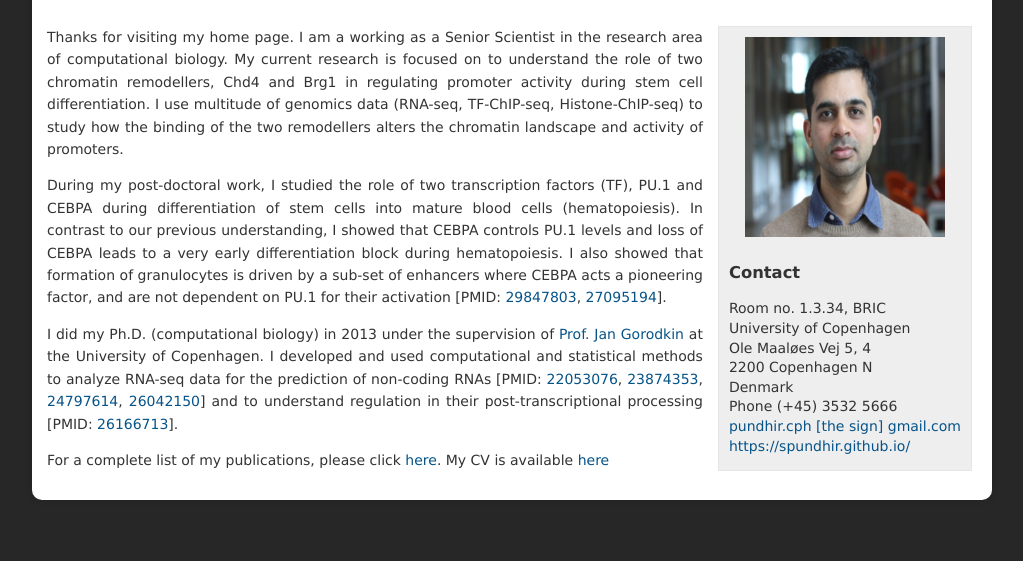
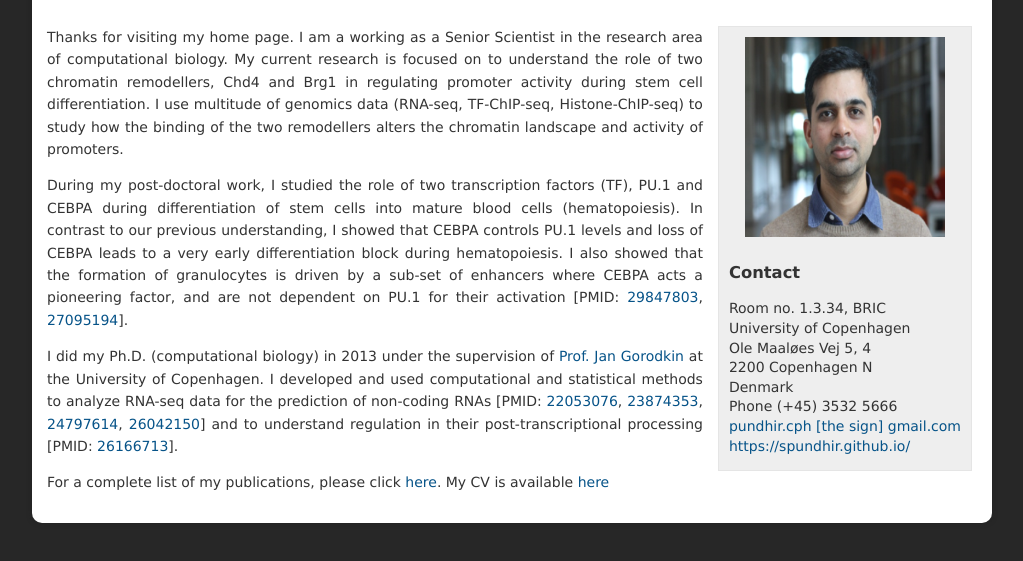
Before and after one commit to spundhir/spundhir.github.io, a plain HTML site: page index.html in a window 1280 px wide. Shown: the part 109-670 px from the top of the page, without its empty margins (128-1151 px from the left). Drawn offline with Linux system fonts and the light colour scheme.

Commit message:
Update Aug 21, 2018

```diff
--- a/index.html
+++ b/index.html
@@ -50,7 +50,7 @@
 
         <p style="text-align:justify">Thanks for visiting my home page. I am a working as a Senior Scientist in the research area of computational biology. My current research is focused on to understand the role of two chromatin remodellers, Chd4 and Brg1 in regulating promoter activity during stem cell differentiation. I use multitude of genomics data (RNA-seq, TF-ChIP-seq, Histone-ChIP-seq) to study how the binding of the two remodellers alters the chromatin landscape and activity of promoters.</p>
 
-        <p style="text-align:justify">During my post-doctoral work, I studied the role of two transcription factors (TF), PU.1 and CEBPA during differentiation of stem cells into mature blood cells (hematopoiesis). In contrast to our previous understanding, I showed that CEBPA controls PU.1 levels and loss of CEBPA leads to a very early differentiation block during hematopoiesis. I also showed that formation of granulocytes is driven by a sub-set of enhancers where CEBPA acts a pioneering factor, and are not dependent on PU.1 for their activation [PMID: <a href="https://www.cell.com/cell-reports/fulltext/S2211-1247(18)30745-9?_returnURL=https%3A%2F%2Flinkinghub.elsevier.com%2Fretrieve%2Fpii%2FS2211124718307459%3Fshowall%3Dtrue" target="_blank">29847803</a>, <a href="https://www.ncbi.nlm.nih.gov/pubmed/27095194" target="_blank">27095194</a>].</p>
+        <p style="text-align:justify">During my post-doctoral work, I studied the role of two transcription factors (TF), PU.1 and CEBPA during differentiation of stem cells into mature blood cells (hematopoiesis). In contrast to our previous understanding, I showed that CEBPA controls PU.1 levels and loss of CEBPA leads to a very early differentiation block during hematopoiesis. I also showed that the formation of granulocytes is driven by a sub-set of enhancers where CEBPA acts a pioneering factor, and are not dependent on PU.1 for their activation [PMID: <a href="https://www.cell.com/cell-reports/fulltext/S2211-1247(18)30745-9?_returnURL=https%3A%2F%2Flinkinghub.elsevier.com%2Fretrieve%2Fpii%2FS2211124718307459%3Fshowall%3Dtrue" target="_blank">29847803</a>, <a href="https://www.ncbi.nlm.nih.gov/pubmed/27095194" target="_blank">27095194</a>].</p>
 
         <p style="text-align:justify">I did my Ph.D. (computational biology) in 2013 under the supervision of <a href="http://rth.dk/~gorodkin" target="_blank">Prof. Jan Gorodkin</a> at the University of Copenhagen. I developed and used computational and statistical methods to analyze RNA-seq data for the prediction of non-coding RNAs [PMID: <a href="http://www.ncbi.nlm.nih.gov/pubmed/22053076" target="_blank">22053076</a>, <a href="http://www.ncbi.nlm.nih.gov/pubmed/23874353" target="_blank">23874353</a>, <a href="http://www.ncbi.nlm.nih.gov/pubmed/24797614" target="_blank">24797614</a>, <a href="http://www.ncbi.nlm.nih.gov/pubmed/26042150" target="_blank">26042150</a>] and to understand regulation in their post-transcriptional processing [PMID: <a href="http://www.ncbi.nlm.nih.gov/pubmed/26166713" target="_blank">26166713</a>].</p>
 
```
